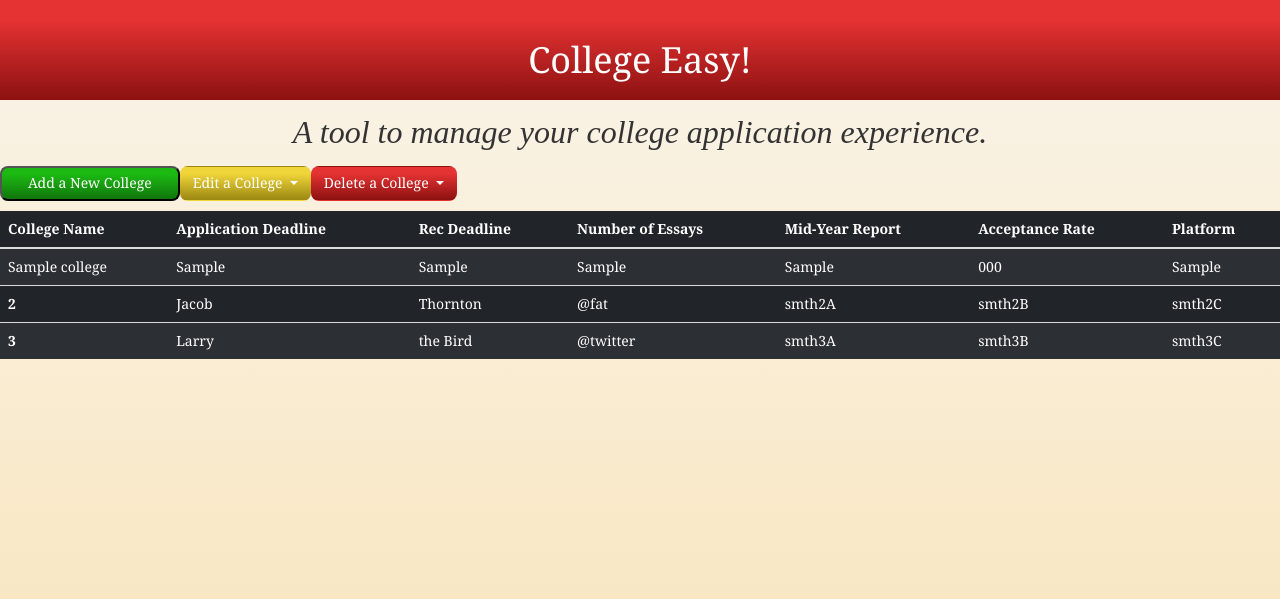
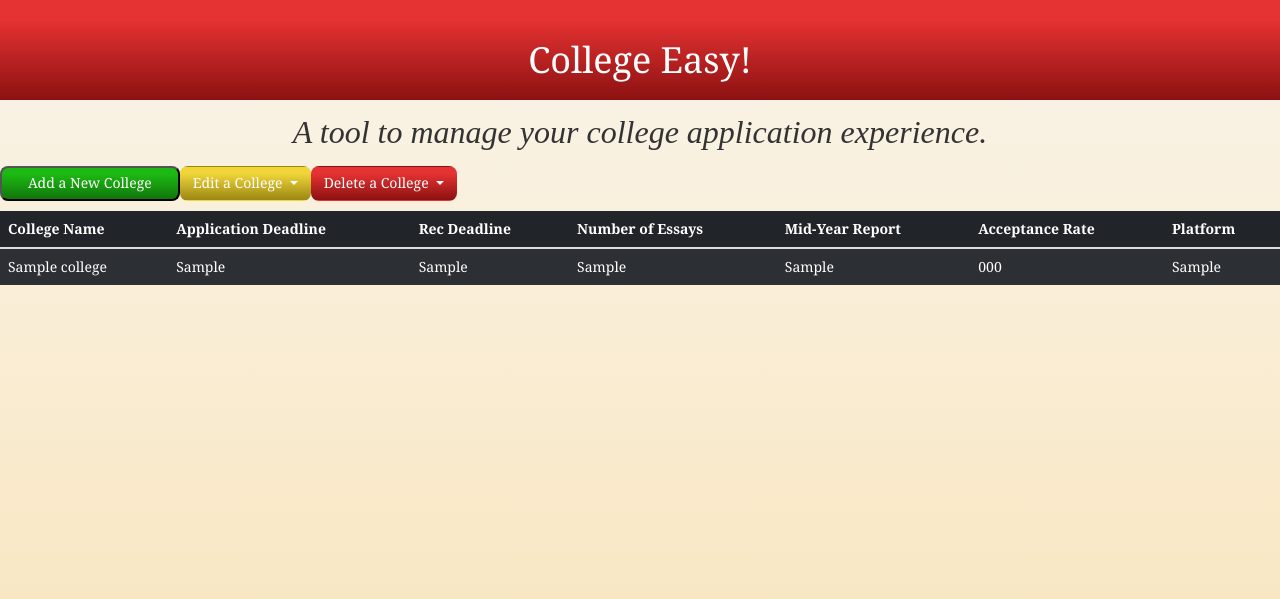
Before and after one commit to borao/college-easy, a Flask app: page / in a window 1280 px wide. Shown: the top 599 px of the page. Run offline with Flask 2, Linux system fonts and the light colour scheme; tables that the repository leaves empty hold one stand-in row (values such as "Sample post"); some libraries are stand-ins or nearby versions.

Commit message:
Add colons and remove rows

```diff
--- a/templates/index.html
+++ b/templates/index.html
@@ -165,24 +165,7 @@
                 </ul>
             </tr>
         {% endfor %}
-        <tr>
-            <th scope="row">2</th>
-            <td>Jacob</td>
-            <td>Thornton</td>
-            <td>@fat</td>
-            <td>smth2A</td>
-            <td>smth2B</td>
-            <td>smth2C</td>
-        </tr>
-        <tr>
-            <th scope="row">3</th>
-            <td>Larry</td>
-            <td>the Bird</td>
-            <td>@twitter</td>
-            <td>smth3A</td>
-            <td>smth3B</td>
-            <td>smth3C</td>
-        </tr>
+
         </tbody>
     </table>
 </font>
```
Also changed, not shown: templates/college.html (+8 -8 lines).
